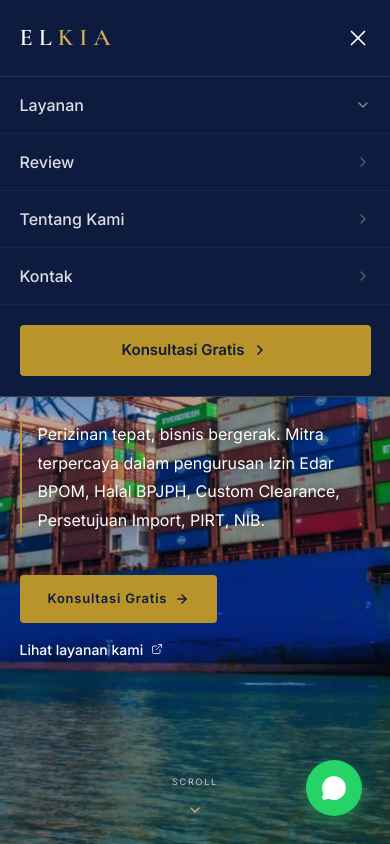
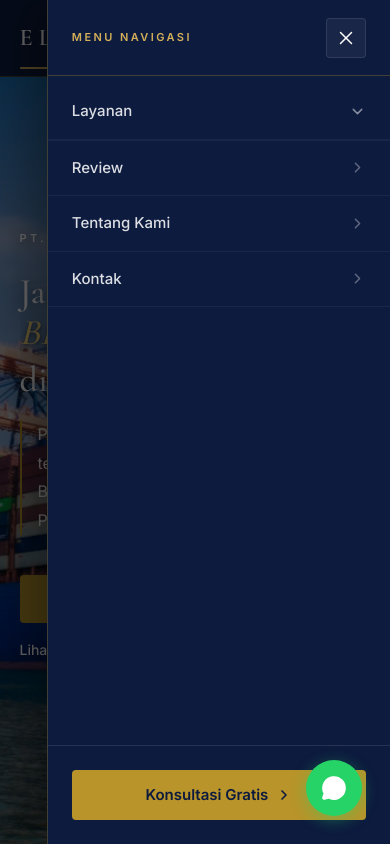
Before and after one commit to adhen10/elkiajayatrading, a Next.js app: page / in a window 390 px wide. Both pictures are taken after a click on the button "Buka menu". Shown: the top 844 px of the page. Built offline with nearby package versions, Linux system fonts and the light colour scheme.

Commit message:
Improve active navigation and mobile sidebar

```diff
--- a/components/Navbar.tsx
+++ b/components/Navbar.tsx
@@ -8,12 +8,12 @@ import { motion, AnimatePresence } from "framer-motion";
 import { navLinks, services, waLink, serviceHref } from "@/data/content";
 import { useWaLink } from "@/hooks/useWaLink";
 
-// buang garis miring di akhir supaya "/layanan/" dan "/layanan" dianggap sama
-const normalize = (p: string) => (p.length > 1 ? p.replace(/\/+$/, "") : p);
+// Buang garis miring di akhir agar "/layanan/" dan "/layanan" dianggap sama.
+const normalize = (path: string) =>
+    path.length > 1 ? path.replace(/\/+$/, "") : path;
 
-// "Beranda" tidak ditampilkan di menu: sudah diwakili logo Elkia (logo = tautan ke "/")
-const menu = navLinks.filter((l) => l.href !== "/");
-
+// Beranda diwakili logo Elkia agar navigasi tetap ringkas.
+const menu = navLinks.filter((link) => link.href !== "/");
 
 export default function Navbar() {
     const pathname = normalize(usePathname() ?? "/");
@@ -28,74 +28,133 @@ export default function Navbar() {
         return () => window.removeEventListener("scroll", onScroll);
     }, []);
 
+    const isActive = (href: string) => {
+        const target = normalize(href);
+        return pathname === target || pathname.startsWith(target + "/");
+    };
+
+    const isHome = pathname === "/";
+    const isServicesRoute = isActive("/layanan/");
+
     const closeMenu = () => {
         setOpen(false);
         setServicesOpen(false);
     };
 
-    const isActive = (href: string) => {
-        const h = normalize(href);
-        return pathname === h || pathname.startsWith(h + "/");
+    const toggleMobileMenu = () => {
+        const nextOpen = !open;
+        setOpen(nextOpen);
+        // Saat berada di halaman layanan, tampilkan submenu yang memuat halaman aktif.
+        setServicesOpen(nextOpen && isServicesRoute);
     };
 
     const linkCls = (active: boolean) =>
-        `inline-flex items-center gap-1 h-full border-b-2 text-[15px] font-medium tracking-[0.02em] no-underline transition-colors duration-200 hover:text-[#D4AF5A] ${active ? "text-[#D4AF5A] border-[#D4AF5A]" : "text-white/85 border-transparent"
+        `inline-flex h-full items-center gap-1 border-b-2 text-[15px] font-medium tracking-[0.02em] no-underline transition-colors duration-200 hover:text-[#D4AF5A] ${
+            active ? "border-[#D4AF5A] text-[#D4AF5A]" : "border-transparent text-white/85"
         }`;
+
+    const mobileLinkCls = (active: boolean) =>
+        `relative flex w-full items-center justify-between border-b border-white/5 px-6 py-4 text-left text-[15px] font-medium no-underline transition-colors hover:bg-white/5 hover:text-[#D4AF5A] ${
+            active
+                ? "bg-white/[0.06] text-[#D4AF5A] before:absolute before:inset-y-2 before:left-0 before:w-[3px] before:rounded-r before:bg-[#D4AF5A]"
+                : "text-white/85"
+        }`;
+
+    useEffect(() => {
+        if (!open) return;
+
+        const onKeyDown = (event: KeyboardEvent) => {
+            if (event.key === "Escape") closeMenu();
+        };
+
+        const previousOverflow = document.body.style.overflow;
+        document.body.style.overflow = "hidden";
+        window.addEventListener("keydown", onKeyDown);
+
+        return () => {
+            document.body.style.overflow = previousOverflow;
+            window.removeEventListener("keydown", onKeyDown);
+        };
+        // closeMenu changes with state; this effect only needs to follow drawer visibility.
+        // eslint-disable-next-line react-hooks/exhaustive-deps
+    }, [open]);
 
     return (
         <header
-            className={`fixed top-0 left-0 right-0 z-50 bg-[#0D1B3E] border-b border-[#B8942A]/30 transition-shadow duration-300 ${scrolled ? "shadow-[0_6px_24px_rgba(0,0,0,0.35)]" : ""
+            className={`fixed left-0 right-0 top-0 z-50 border-b border-[#B8942A]/30 bg-[#0D1B3E] transition-shadow duration-300 ${
+                scrolled ? "shadow-[0_6px_24px_rgba(0,0,0,0.35)]" : ""
             }`}
         >
             <nav
                 aria-label="Navigasi utama"
-                className="max-w-[1280px] mx-auto px-[5%] h-[76px] flex items-center justify-between gap-6"
+                className="mx-auto flex h-[76px] max-w-[1280px] items-center justify-between gap-6 px-[5%]"
             >
                 <Link
                     href="/"
                     aria-label="Elkia – ke beranda"
-                    className="font-display text-[24px] font-semibold text-white tracking-[6px] no-underline shrink-0"
+                    aria-current={isHome ? "page" : undefined}
+                    className="relative inline-flex shrink-0 items-center font-display text-[24px] font-semibold tracking-[6px] text-white no-underline"
                 >
                     EL<span className="text-[#D4AF5A]">KIA</span>
+                    {isHome && (
+                        <span
+                            aria-hidden="true"
+                            className="absolute -bottom-[13px] left-0 right-0 h-[2px] rounded-full bg-[#D4AF5A]"
+                        />
+                    )}
                 </Link>
 
-                {/* menu desktop */}
-                <ul className="hidden lg:flex items-stretch gap-9 h-full list-none m-0 p-0 ml-auto mr-8">
-                    {menu.map((l) => {
-                        const active = isActive(l.href);
+                {/* Navigasi desktop */}
+                <ul className="ml-auto mr-8 hidden h-full list-none items-stretch gap-9 p-0 lg:flex">
+                    {menu.map((item) => {
+                        const active = isActive(item.href);
 
-                        if (l.href === "/layanan/") {
+                        if (item.href === "/layanan/") {
                             return (
-                                <li key={l.label} className="relative group h-full flex items-center">
+                                <li key={item.label} className="group relative flex h-full items-center">
                                     <Link
-                                        href={l.href}
+                                        href={item.href}
                                         aria-current={active ? "page" : undefined}
+                                        aria-haspopup="true"
                                         className={linkCls(active)}
                                     >
-                                        {l.label}
+                                        {item.label}
                                         <ChevronDown size={14} aria-hidden="true" />
                                     </Link>
-                                    {/* dropdown: terbuka saat hover ATAU fokus keyboard */}
-                                    <div className="absolute left-0 top-full w-[290px] opacity-0 invisible group-hover:opacity-100 group-hover:visible group-focus-within:opacity-100 group-focus-within:visible transition-all duration-200">
-                                        <ul className="list-none m-0 p-2 bg-[#0D1B3E] border border-[#B8942A]/30 border-t-0 rounded-b-md shadow-[0_12px_32px_rgba(0,0,0,0.4)]">
+
+                                    <div className="invisible absolute left-0 top-full w-[290px] translate-y-1 opacity-0 transition-all duration-200 group-hover:visible group-hover:translate-y-0 group-hover:opacity-100 group-focus-within:visible group-focus-within:translate-y-0 group-focus-within:opacity-100">
+                                        <ul className="m-0 list-none rounded-b-md border border-t-0 border-[#B8942A]/30 bg-[#0D1B3E] p-2 shadow-[0_12px_32px_rgba(0,0,0,0.4)]">
                                             <li>
                                                 <Link
                                                     href="/layanan/"
-                                                    className="block px-4 py-3 text-[14px] font-semibold text-[#D4AF5A] no-underline rounded hover:bg-white/5"
+                                                    aria-current={pathname === "/layanan" ? "page" : undefined}
+                                                    className={`block rounded px-4 py-3 text-[14px] font-semibold no-underline transition-colors hover:bg-white/5 ${
+                                                        pathname === "/layanan"
+                                                            ? "bg-white/[0.06] text-[#D4AF5A]"
+                                                            : "text-white/85 hover:text-[#D4AF5A]"
+                                                    }`}
                                                 >
                                                     Semua layanan
                                                 </Link>
                                             </li>
-                                            {services.map((s) => (
-                                                <li key={s.id}>
+                                            {services.map((service) => {
+                                                const serviceActive = isActive(serviceHref(service));
+                                                return (
+                                                    <li key={service.id}>
                                                         <Link
-                                                        href={serviceHref(s)}
-                                                        className="block px-4 py-3 text-[14px] text-white/80 no-underline rounded hover:bg-white/5 hover:text-[#D4AF5A]"
+                                                            href={serviceHref(service)}
+                                                            aria-current={serviceActive ? "page" : undefined}
+                                                            className={`block rounded px-4 py-3 text-[14px] no-underline transition-colors hover:bg-white/5 hover:text-[#D4AF5A] ${
+                                                                serviceActive
+                                                                    ? "bg-white/[0.06] font-semibold text-[#D4AF5A]"
+                                                                    : "text-white/80"
+                                                            }`}
                                                         >
-                                                        {s.name}
+                                                            {service.name}
                                                         </Link>
                                                     </li>
-                                            ))}
+                                                );
+                                            })}
                                         </ul>
                                     </div>
                                 </li>
@@ -103,13 +162,13 @@ export default function Navbar() {
                         }
 
                         return (
-                            <li key={l.label} className="h-full flex items-center">
+                            <li key={item.label} className="flex h-full items-center">
                                 <Link
-                                    href={l.href}
+                                    href={item.href}
                                     aria-current={active ? "page" : undefined}
                                     className={linkCls(active)}
                                 >
-                                    {l.label}
+                                    {item.label}
                                 </Link>
                             </li>
                         );
@@ -120,52 +179,87 @@ export default function Navbar() {
                     href={waLink}
                     target="_blank"
                     rel="noopener noreferrer"
-                    className="hidden lg:inline-flex items-center gap-1.5 text-[14px] font-semibold px-6 py-[11px] bg-[#B8942A] text-[#0D1B3E] rounded-sm no-underline hover:bg-[#D4AF5A] transition-colors duration-200 tracking-[0.03em] shrink-0"
+                    className="hidden shrink-0 items-center gap-1.5 rounded-sm bg-[#B8942A] px-6 py-[11px] text-[14px] font-semibold tracking-[0.03em] text-[#0D1B3E] no-underline transition-colors duration-200 hover:bg-[#D4AF5A] lg:inline-flex"
                 >
                     Konsultasi Gratis <ChevronRight size={14} strokeWidth={2.5} />
                 </a>
 
                 <button
-                    onClick={() => setOpen(!open)}
-                    className="lg:hidden flex items-center justify-center bg-transparent border-none cursor-pointer text-white p-2 -mr-2"
+                    type="button"
+                    onClick={toggleMobileMenu}
+                    className="ml-auto flex items-center justify-center border-none bg-transparent p-2 text-white transition-colors hover:text-[#D4AF5A] lg:hidden"
                     aria-label={open ? "Tutup menu" : "Buka menu"}
                     aria-expanded={open}
-                    aria-controls="mobile-menu"
+                    aria-controls="mobile-navigation-drawer"
                 >
                     {open ? <X size={26} strokeWidth={1.6} /> : <Menu size={26} strokeWidth={1.6} />}
                 </button>
             </nav>
 
+            {/* Sidebar mobile: tombol hamburger membuka drawer dari sisi kanan. */}
             <AnimatePresence>
                 {open && (
-                    <motion.div
-                        id="mobile-menu"
-                        initial={{ opacity: 0, y: -8 }}
-                        animate={{ opacity: 1, y: 0 }}
-                        exit={{ opacity: 0, y: -8 }}
-                        transition={{ duration: 0.2, ease: "easeOut" }}
-                        className="lg:hidden bg-[#0D1B3E] border-t border-white/10 max-h-[calc(100vh-76px)] overflow-y-auto"
+                    <>
+                        <motion.button
+                            type="button"
+                            aria-label="Tutup menu navigasi"
+                            initial={{ opacity: 0 }}
+                            animate={{ opacity: 1 }}
+                            exit={{ opacity: 0 }}
+                            transition={{ duration: 0.18 }}
+                            onClick={closeMenu}
+                            className="fixed inset-0 z-[60] border-none bg-black/60 p-0 lg:hidden"
+                        />
+
+                        <motion.aside
+                            id="mobile-navigation-drawer"
+                            role="dialog"
+                            aria-modal="true"
+                            aria-label="Menu navigasi"
+                            initial={{ x: "100%" }}
+                            animate={{ x: 0 }}
+                            exit={{ x: "100%" }}
+                            transition={{ type: "tween", duration: 0.24, ease: "easeOut" }}
+                            className="fixed right-0 top-0 z-[61] flex h-dvh max-h-dvh w-[88vw] max-w-[380px] flex-col overflow-y-auto border-l border-[#B8942A]/30 bg-[#0D1B3E] shadow-[-18px_0_45px_rgba(0,0,0,0.35)] lg:hidden"
                         >
-                        {menu.map((l) => {
-                            const active = isActive(l.href);
+                            <div className="flex h-[76px] shrink-0 items-center justify-between border-b border-[#B8942A]/30 px-6">
+                                <span className="text-[11px] font-semibold uppercase tracking-[0.22em] text-[#D4AF5A]">
+                                    Menu navigasi
+                                </span>
+                                <button
+                                    type="button"
+                                    onClick={closeMenu}
+                                    aria-label="Tutup menu navigasi"
+                                    className="flex h-10 w-10 items-center justify-center rounded-sm border border-white/10 bg-white/5 text-white transition-colors hover:border-[#B8942A]/50 hover:text-[#D4AF5A]"
+                                >
+                                    <X size={22} strokeWidth={1.6} />
+                                </button>
+                            </div>
 
-                            if (l.href === "/layanan/") {
+                            <nav aria-label="Navigasi mobile" className="flex-1 py-2">
+                                {menu.map((item) => {
+                                    const active = isActive(item.href);
+
+                                    if (item.href === "/layanan/") {
                                         return (
-                                    <div key={l.label} className="border-b border-white/5">
+                                            <div key={item.label} className="border-b border-white/5">
                                                 <button
                                                     type="button"
                                                     onClick={() => setServicesOpen((value) => !value)}
                                                     aria-expanded={servicesOpen}
                                                     aria-controls="mobile-services-submenu"
-                                            className={`flex w-full items-center justify-between px-[5%] py-4 text-[16px] font-medium text-left bg-transparent border-none cursor-pointer hover:text-[#D4AF5A] hover:bg-white/5 transition-colors ${active ? "text-[#D4AF5A]" : "text-white/85"}`}
+                                                    className={mobileLinkCls(active)}
                                                 >
-                                            {l.label}
+                                                    <span>{item.label}</span>
                                                     <ChevronDown
-                                                size={16}
-                                                className={`text-white/50 transition-transform duration-200 ${servicesOpen ? "rotate-180" : ""}`}
+                                                        size={17}
+                                                        className={`transition-transform duration-200 ${
+                                                            servicesOpen ? "rotate-180" : ""
+                                                        } ${active ? "text-[#D4AF5A]" : "text-white/50"}`}
                                                         aria-hidden="true"
                                                     />
                                                 </button>
+
                                                 <AnimatePresence initial={false}>
                                                     {servicesOpen && (
                                                         <motion.div
@@ -174,25 +268,38 @@ export default function Navbar() {
                                                             animate={{ height: "auto", opacity: 1 }}
                                                             exit={{ height: 0, opacity: 0 }}
                                                             transition={{ duration: 0.2, ease: "easeOut" }}
-                                                    className="overflow-hidden bg-white/[0.03]"
+                                                            className="overflow-hidden bg-black/10"
                                                         >
                                                             <Link
                                                                 href="/layanan/"
                                                                 onClick={closeMenu}
-                                                        className="block px-[8%] py-3 text-[14px] font-semibold text-[#D4AF5A] no-underline hover:bg-white/5"
+                                                                aria-current={pathname === "/layanan" ? "page" : undefined}
+                                                                className={`block border-l-2 px-9 py-3 text-[14px] font-semibold no-underline transition-colors hover:bg-white/5 ${
+                                                                    pathname === "/layanan"
+                                                                        ? "border-[#D4AF5A] bg-white/[0.06] text-[#D4AF5A]"
+                                                                        : "border-transparent text-white/75 hover:text-[#D4AF5A]"
+                                                                }`}
                                                             >
                                                                 Semua layanan
                                                             </Link>
-                                                    {services.map((s) => (
+                                                            {services.map((service) => {
+                                                                const serviceActive = isActive(serviceHref(service));
+                                                                return (
                                                                     <Link
-                                                            key={s.id}
-                                                            href={serviceHref(s)}
+                                                                        key={service.id}
+                                                                        href={serviceHref(service)}
                                                                         onClick={closeMenu}
-                                                            className="block px-[8%] py-3 text-[14px] text-white/80 no-underline hover:text-[#D4AF5A] hover:bg-white/5"
+                                                                        aria-current={serviceActive ? "page" : undefined}
+                                                                        className={`block border-l-2 px-9 py-3 text-[14px] no-underline transition-colors hover:bg-white/5 hover:text-[#D4AF5A] ${
+                                                                            serviceActive
+                                                                                ? "border-[#D4AF5A] bg-white/[0.06] font-semibold text-[#D4AF5A]"
+                                                                                : "border-transparent text-white/75"
+                                                                        }`}
                                                                     >
-                                                            {s.name}
+                                                                        {service.name}
                                                                     </Link>
-                                                    ))}
+                                                                );
+                                                            })}
                                                         </motion.div>
                                                     )}
                                                 </AnimatePresence>
@@ -202,30 +309,36 @@ export default function Navbar() {
 
                                     return (
                                         <Link
-                                    key={l.label}
-                                    href={l.href}
+                                            key={item.label}
+                                            href={item.href}
                                             onClick={closeMenu}
                                             aria-current={active ? "page" : undefined}
-                                    className={`flex items-center justify-between px-[5%] py-4 text-[16px] font-medium no-underline border-b border-white/5 hover:text-[#D4AF5A] hover:bg-white/5 transition-colors ${active ? "text-[#D4AF5A]" : "text-white/85"
-                                        }`}
+                                            className={mobileLinkCls(active)}
                                         >
-                                    {l.label}
-                                    <ChevronRight size={16} className="text-white/30" aria-hidden="true" />
+                                            <span>{item.label}</span>
+                                            <ChevronRight
+                                                size={17}
+                                                className={active ? "text-[#D4AF5A]" : "text-white/35"}
+                                                aria-hidden="true"
+                                            />
                                         </Link>
                                     );
                                 })}
-                        <div className="px-[5%] py-5">
+                            </nav>
+
+                            <div className="shrink-0 border-t border-white/10 p-6">
                                 <a
                                     href={waLink}
                                     target="_blank"
                                     rel="noopener noreferrer"
                                     onClick={closeMenu}
-                                className="flex items-center justify-center gap-2 text-[15px] font-semibold px-6 py-3.5 bg-[#B8942A] text-[#0D1B3E] rounded-sm no-underline hover:bg-[#D4AF5A] transition-colors"
+                                    className="flex items-center justify-center gap-2 rounded-sm bg-[#B8942A] px-6 py-3.5 text-[15px] font-semibold text-[#0D1B3E] no-underline transition-colors hover:bg-[#D4AF5A]"
                                 >
                                     Konsultasi Gratis <ChevronRight size={16} strokeWidth={2.5} />
                                 </a>
                             </div>
-                    </motion.div>
+                        </motion.aside>
+                    </>
                 )}
             </AnimatePresence>
         </header>
```
Lines whose indentation alone changed are shown as unchanged.
